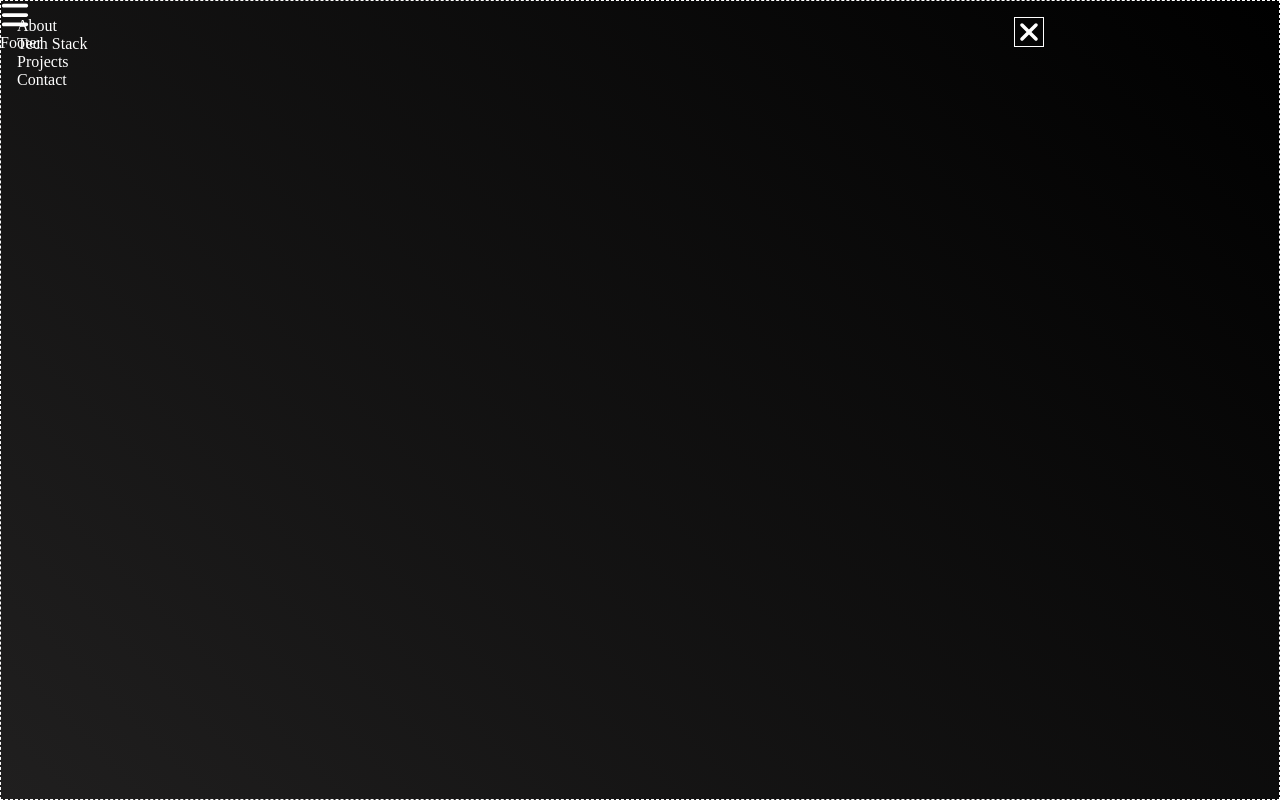
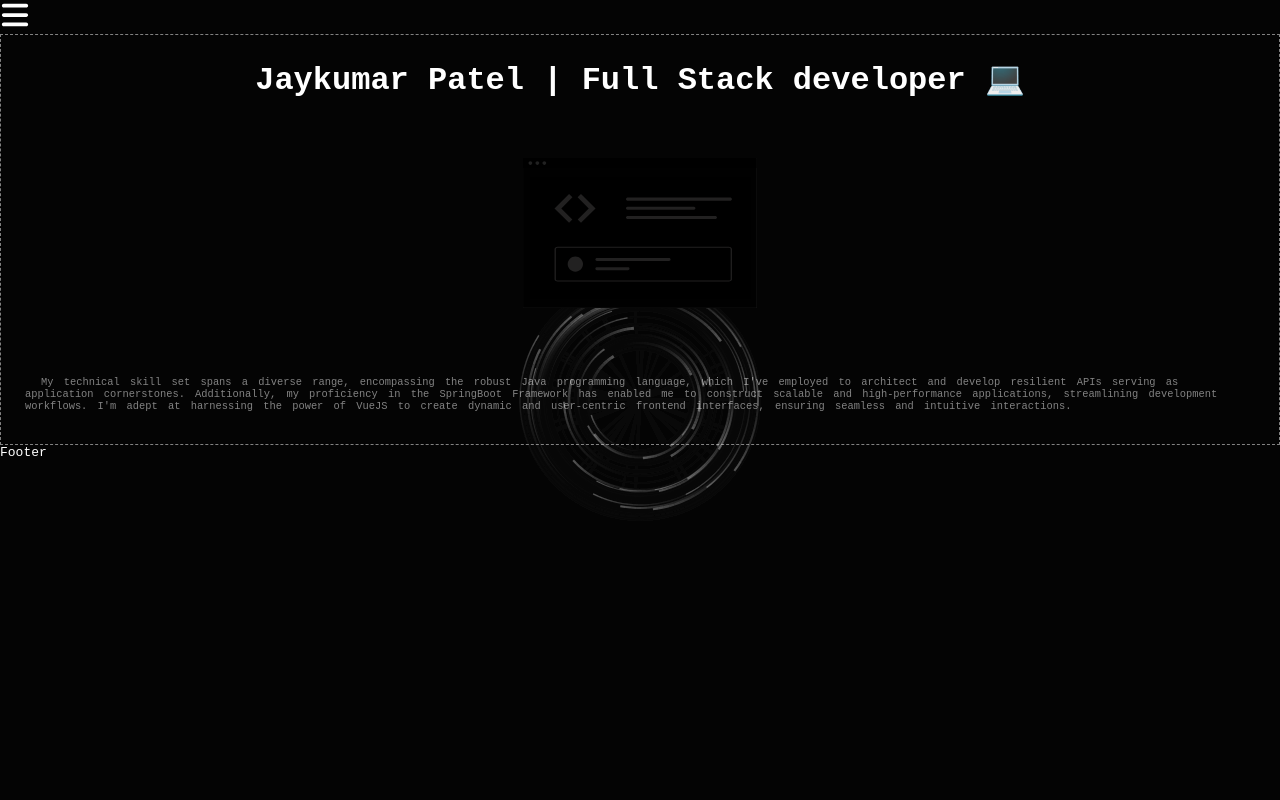
Before and after one commit to JaykumarPatel1998/jaykumar_portfolio, a Next.js app: page / in a window 1280 px wide. Built offline with nearby package versions, Linux system fonts and the light colour scheme.

Commit message:
added canvas to the project

```diff
--- a/src/app/layout.jsx
+++ b/src/app/layout.jsx
@@ -1,14 +1,117 @@
+"use client"
 import "@styles/globals.css"
+import { createRef, useEffect, useRef } from "react"
 
 export const metadata = {
   title: "jay-portfolio-nextjs",
   description: "This is a personla website portfolio created in next js and deployed on aws amplify"
 }
 
-const RootLayout = ({children}) => {
+const RootLayout = ({ children }) => {
+
+  const canvasRef = createRef()
+
+  useEffect(() => {
+
+    // Particle follows the mouse
+
+    const canvas = canvasRef.current
+    const c = canvas.getContext('2d')
+
+    canvas.width = innerWidth
+    canvas.height = innerHeight
+
+    const radiusInRange = (min, max) => {
+      return Math.floor(Math.random() * (max - min + 1) + min)
+    }
+
+    const mouse = {
+      x: innerWidth / 2,
+      y: innerHeight / 2
+    }
+
+    // Event Listeners
+    addEventListener('mousemove', (event) => {
+      mouse.x = event.clientX
+      mouse.y = event.clientY
+    })
+
+    addEventListener('resize', () => {
+      canvas.width = innerWidth
+      canvas.height = innerHeight
+
+      init()
+    })
+
+    // Objects
+    class Particle {
+      constructor(x, y, radius, color) {
+        this.x = x
+        this.y = y
+        this.radius = radius
+        this.color = color
+        this.radians = Math.random() * Math.PI * 2
+        this.velocity = 0.05
+        this.pathRadius = radiusInRange(50, 120)
+        this.lastMouse = { x: x, y: y }
+      }
+
+      update() {
+        const lastPoint = { x: this.x, y: this.y }
+        this.radians += this.velocity;
+
+        //drag effect
+        this.lastMouse.x += (mouse.x - this.lastMouse.x) * 0.05
+        this.lastMouse.y += (mouse.y - this.lastMouse.y) * 0.05
+
+        this.x = this.lastMouse.x + Math.cos(this.radians) * this.pathRadius;
+        this.y = this.lastMouse.y + Math.sin(this.radians) * this.pathRadius;
+        this.draw(lastPoint);
+      }
+
+      draw(lastPoint) {
+        c.beginPath()
+        c.strokeStyle = this.color
+        c.lineWidth = this.radius
+        c.moveTo(lastPoint.x, lastPoint.y)
+        c.lineTo(this.x, this.y)
+        c.stroke()
+        c.closePath()
+      }
+
+    }
+
+    // Implementation
+    let particles
+    function init() {
+      particles = []
+
+      for (let i = 0; i < 50; i++) {
+        const radius = Math.random() * 2 + 1;
+        particles.push(new Particle(canvas.width / 2, canvas.height / 2, radius, 'rgba(255,255,255,0.3)'))
+      }
+    }
+
+    // Animation Loop
+    function animate() {
+      requestAnimationFrame(animate)
+      c.fillStyle = 'rgba(0,0,0,0.09)'
+      c.fillRect(0, 0, canvas.width, canvas.height)
+
+      particles.forEach(particle => {
+        particle.update()
+      })
+    }
+
+    init()
+    animate()
+
+  }, [])
+
   return (
     <html lang="en">
       <body>
+        <canvas ref={canvasRef} className="canvas1"></canvas>
         <main className="app">
           {children}
         </main>
--- a/src/app/page.jsx
+++ b/src/app/page.jsx
@@ -1,12 +1,24 @@
 import Footer from "@components/Footer"
 import Navbar from "@components/Navbar"
+import CODESVG from "@components/svg"
+import "@styles/home.css"
 
 const Home = () => {
     return (
-        <>
+        <div id="container">
             <Navbar />
+            <div className="aboutme">
+                <h1 className="name">Jaykumar Patel | Full Stack developer 💻
+                </h1>
+                <div className="codesvg">
+                <CODESVG/>
+                </div>
+                <p className="desc">
+                My technical skill set spans a diverse range, encompassing the robust Java programming language, which I've employed to architect and develop resilient APIs serving as application cornerstones. Additionally, my proficiency in the SpringBoot Framework has enabled me to construct scalable and high-performance applications, streamlining development workflows. I'm adept at harnessing the power of VueJS to create dynamic and user-centric frontend interfaces, ensuring seamless and intuitive interactions.
+                </p>
+            </div>
             <Footer />
-        </>
+        </div>
     )
 }
 
--- a/src/components/Footer.jsx
+++ b/src/components/Footer.jsx
@@ -1,8 +1,10 @@
 import React from 'react'
+import "@styles/footer.css"
 
 const Footer = () => {
   return (
-    <div>Footer</div>
+    <footer id='footer'>Footer</footer>
+
   )
 }
 
--- /dev/null
+++ b/src/components/svg.jsx
@@ -0,0 +1,34 @@
+import React from 'react'
+
+const CODESVG = () => {
+    return (
+        <>
+            <svg width="234" height="150" viewBox="0 0 234 150" fill="none" xmlns="http://www.w3.org/2000/svg">
+                <rect width="234" height="150" fill="#1E1E1E" />
+                <g id="Group 2">
+                    <path id="Rectangle 1" d="M233.63 0.132568H0.100098V149.76H233.63V0.132568Z" fill="#010101" />
+                    <path id="Rectangle 2" d="M227.716 18.8995H7.54138V140.908H227.716V18.8995Z" fill="black" />
+                    <path id="Rectangle 3" d="M233.53 0H0V9.92543H233.53V0Z" fill="black" />
+                    <path id="Ellipse 3" d="M7.37301 6.91422C8.38863 6.91422 9.21196 6.09054 9.21196 5.07448C9.21196 4.05842 8.38863 3.23474 7.37301 3.23474C6.35738 3.23474 5.53406 4.05842 5.53406 5.07448C5.53406 6.09054 6.35738 6.91422 7.37301 6.91422Z" fill="#212121" />
+                    <path id="Ellipse 4" d="M14.3526 6.91422C15.3682 6.91422 16.1916 6.09054 16.1916 5.07448C16.1916 4.05842 15.3682 3.23474 14.3526 3.23474C13.337 3.23474 12.5137 4.05842 12.5137 5.07448C12.5137 6.09054 13.337 6.91422 14.3526 6.91422Z" fill="#212121" />
+                    <path id="Ellipse 5" d="M21.3322 6.91422C22.3479 6.91422 23.1712 6.09054 23.1712 5.07448C23.1712 4.05842 22.3479 3.23474 21.3322 3.23474C20.3166 3.23474 19.4933 4.05842 19.4933 5.07448C19.4933 6.09054 20.3166 6.91422 21.3322 6.91422Z" fill="#212121" />
+                    <g id="angleBrackets">
+                        <path id="Path 37" d="M46.0616 36.0005L31.4978 50.3886L46.0616 64.7764L49.3385 61.4981L38.3258 50.4792L49.4305 39.3697L46.0616 36.0005Z" fill="#222121" />
+                        <path id="Path 38" d="M57.9947 36.0005L72.5581 50.3886L57.9947 64.7764L54.7178 61.4981L65.7312 50.4796L54.6257 39.3697L57.9947 36.0005Z" fill="#222121" />
+                    </g>
+                    <path id="Path 65" d="M105.102 39.6112C103.911 39.6112 102.946 40.2966 102.946 41.1418C102.946 41.987 103.911 42.6724 105.102 42.6724H206.775C207.966 42.6724 208.932 41.987 208.932 41.1418C208.932 40.2966 207.966 39.6112 206.775 39.6112H105.102Z" fill="#222121" />
+                    <path id="Path 78" d="M205.764 123.471H34.7254C32.9769 123.471 31.56 122.461 31.5581 121.217V91.0158C31.56 89.7713 32.9769 88.7615 34.7254 88.7615H205.764C207.513 88.7615 208.93 89.7713 208.931 91.0158V121.216C208.93 122.461 207.513 123.469 205.764 123.471ZM34.7254 89.6624C33.6762 89.6624 32.8261 90.2684 32.8249 91.015V121.215C32.8249 121.962 33.6762 122.567 34.7254 122.568H205.764C206.813 122.568 207.663 121.962 207.665 121.215V91.0158C207.665 90.2692 206.813 89.664 205.764 89.6632L34.7254 89.6624Z" fill="#222121" />
+                    <path id="Ellipse 13" d="M52.3384 113.759C56.5646 113.759 59.9906 110.331 59.9906 106.103C59.9906 101.875 56.5646 98.4477 52.3384 98.4477C48.1123 98.4477 44.6863 101.875 44.6863 106.103C44.6863 110.331 48.1123 113.759 52.3384 113.759Z" fill="#222121" />
+                    <path id="uppercode" d="M73.9209 99.9807C73.5151 99.9801 73.1257 100.141 72.8384 100.428C72.5511 100.714 72.3894 101.103 72.3889 101.509C72.3884 101.915 72.5491 102.305 72.8356 102.592C73.1222 102.88 73.5111 103.041 73.9169 103.042H146.051C146.457 103.042 146.846 102.881 147.133 102.594C147.42 102.307 147.581 101.917 147.581 101.511C147.581 101.105 147.42 100.716 147.133 100.429C146.846 100.142 146.457 99.9807 146.051 99.9807H73.9209Z" fill="#222121" />
+                    <path id="lowercode" d="M73.9209 109.165C73.7199 109.165 73.5209 109.204 73.3352 109.281C73.1495 109.357 72.9807 109.47 72.8384 109.612C72.5511 109.898 72.3894 110.288 72.3889 110.693C72.3884 111.099 72.5491 111.489 72.8356 111.776C73.1222 112.064 73.5111 112.226 73.9169 112.226H104.958C105.364 112.227 105.753 112.066 106.041 111.779C106.328 111.493 106.49 111.103 106.49 110.697C106.491 110.291 106.33 109.902 106.043 109.615C105.757 109.327 105.368 109.165 104.962 109.165H73.9209Z" fill="#222121" />
+                    <path id="Path 81" d="M104.36 48.7812C103.975 48.8122 103.617 48.9869 103.355 49.2706C103.094 49.5542 102.948 49.9259 102.948 50.3119C102.948 50.6978 103.094 51.0695 103.355 51.3531C103.617 51.6368 103.975 51.8115 104.36 51.8425H170.994C171.378 51.8115 171.737 51.6368 171.999 51.3531C172.26 51.0695 172.405 50.6978 172.405 50.3119C172.405 49.9259 172.26 49.5542 171.999 49.2706C171.737 48.9869 171.378 48.8122 170.994 48.7812H104.36Z" fill="#222121" />
+                    <path id="Path 82" d="M104.798 57.9512C103.775 57.9512 102.946 58.6367 102.946 59.4819C102.946 60.327 103.775 61.0125 104.798 61.0125H192.144C193.167 61.0125 193.996 60.327 193.996 59.4819C193.996 58.6367 193.167 57.9512 192.144 57.9512H104.798Z" fill="#222121" />
+                </g>
+            </svg>
+
+
+        </>
+    )
+}
+
+export default CODESVG
--- /dev/null
+++ b/src/styles/footer.css
@@ -0,0 +1,4 @@
+#footer {
+    position: relative;
+    z-index: 1;
+}
--- a/src/styles/globals.css
+++ b/src/styles/globals.css
@@ -11,8 +11,12 @@
 }
 
 body {
-    background: linear-gradient(45deg, rgba(32, 31, 31), rgba(0, 0, 0));
+    /* background: linear-gradient(45deg,rgb(0, 0, 0), rgba(51, 51, 51)); */
     min-height: 100vh;
     max-width: 100vw;
-    overflow-x: hidden;
+    position: relative;
 }
+
+.canvas1 {
+    position: absolute;
+}
--- /dev/null
+++ b/src/styles/home.css
@@ -0,0 +1,42 @@
+#container {
+    position: relative;
+    font-family: monospace;
+}
+
+.aboutme {
+    display: flex;
+    flex-direction: column;
+    /* outline: auto; */
+    justify-content: center;
+    align-content: center;
+    align-items: center;
+    border: 1px dashed rgba(256, 256, 256, 0.5);
+}
+
+.name {
+    margin-block: 1rem;
+    padding: 1rem;
+    font-size: 2rem;
+    /* border: 1px dashed rgba(256, 256, 256, 0.5); */
+    font-family: monospace;
+    line-height: 1.7rem;
+    text-align: center;
+}
+
+.desc {
+    margin-block: 1rem;
+    margin-inline: 0.5rem;
+    font-size: 0.65rem;
+    padding: 1rem;
+    color: rgba(256, 256, 256, 0.5);
+    text-indent: 1rem;
+    word-spacing: 0.25rem;
+    /* border: 1px dashed rgba(256, 256, 256, 0.5); */
+    word-wrap: break-word;
+}
+
+.codesvg {
+    margin-block: 1rem;
+    padding: 1rem;
+    /* border: 1px dashed rgba(256, 256, 256, 0.5); */
+}
--- a/src/styles/navbar.css
+++ b/src/styles/navbar.css
@@ -1,5 +1,7 @@
 #nav {
     position: relative;
+    overflow: hidden;
+    z-index: 2;
 }
 
 .routes {
@@ -7,21 +9,24 @@
     height: 100vh;
     width: 100vw;
     top: 0;
-    left: 100%;
+    left: 0;
+    transform: translateX(100%);
     display: grid;
     grid-template-columns: 4fr 1fr;
     border: 1px dashed white;
     padding: 1rem;
-    transition: left 0.5s;
+    transition: transform 0.5s;
+    overflow: hidden;
+    /* display: none; */
 }
 
 #nav>img {
     cursor: pointer;
 }
 
-#nav>img:hover + .routes {
-    left: 0;
-}
+/* #nav>img:hover + .routes {
+    transform: translateX(0);
+} */
 
 .routes img {
     border: 1px solid white;
```
Also changed, not shown: public/svg/code.svg (added). Lines whose indentation alone changed are shown as unchanged.
